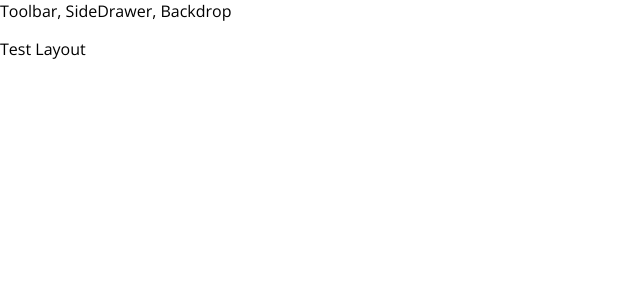
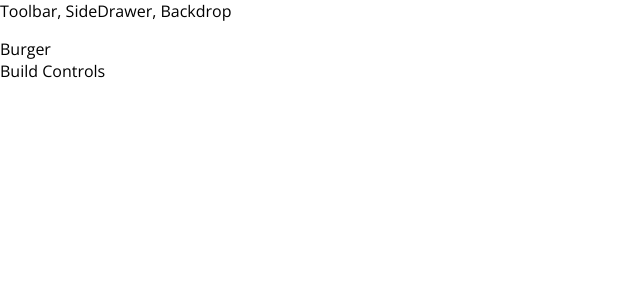
Before and after one commit to iibtisam/react-burger-app, a React app: page / in a window 1280 px wide. Shown: the top 300 px of the page, without its empty margins (0-640 px from the left). Built offline with nearby package versions, Linux system fonts and the light colour scheme.

Commit message:
Starting implementation of the burger builder container

```diff
--- a/src/App.js
+++ b/src/App.js
@@ -1,14 +1,13 @@
 import React, {Component} from 'react';
 import Layout from './components/Layout/Layout';
+import BurgerBuilder from "./containers/BurgerBuilder/BurgerBuilder";
 
 class App extends Component {
     render() {
         return (
             <div>
                 <Layout>
-                    <p>
-                        Test Layout
-                    </p>
+                    <BurgerBuilder />
                 </Layout>
             </div>
         );
--- a/src/components/Layout/Layout.js
+++ b/src/components/Layout/Layout.js
@@ -1,12 +1,14 @@
 import React from 'react';
 import Aux from '../../hoc/Aux';
+import classes from './Layout.module.css';
+
 
 const layout = props => (
     <Aux>
         <div key=''>
             Toolbar, SideDrawer, Backdrop
         </div>
-        <main>
+        <main className={classes.Content}>
             {props.children}
         </main>
     </Aux>
--- /dev/null
+++ b/src/components/Layout/Layout.module.css
@@ -0,0 +1,3 @@
+.Content {
+    margin-top: 16px;
+}
--- /dev/null
+++ b/src/containers/BurgerBuilder/BurgerBuilder.js
@@ -0,0 +1,16 @@
+import React, { Component } from "react";
+import Aux from '../../hoc/Aux';
+
+class BurgerBuilder extends Component {
+    render(){
+        return (
+            <Aux>
+                <div> Burger </div>
+                <div> Build Controls</div>
+            </Aux>
+        );
+    }
+}
+
+
+export default BurgerBuilder;
```
